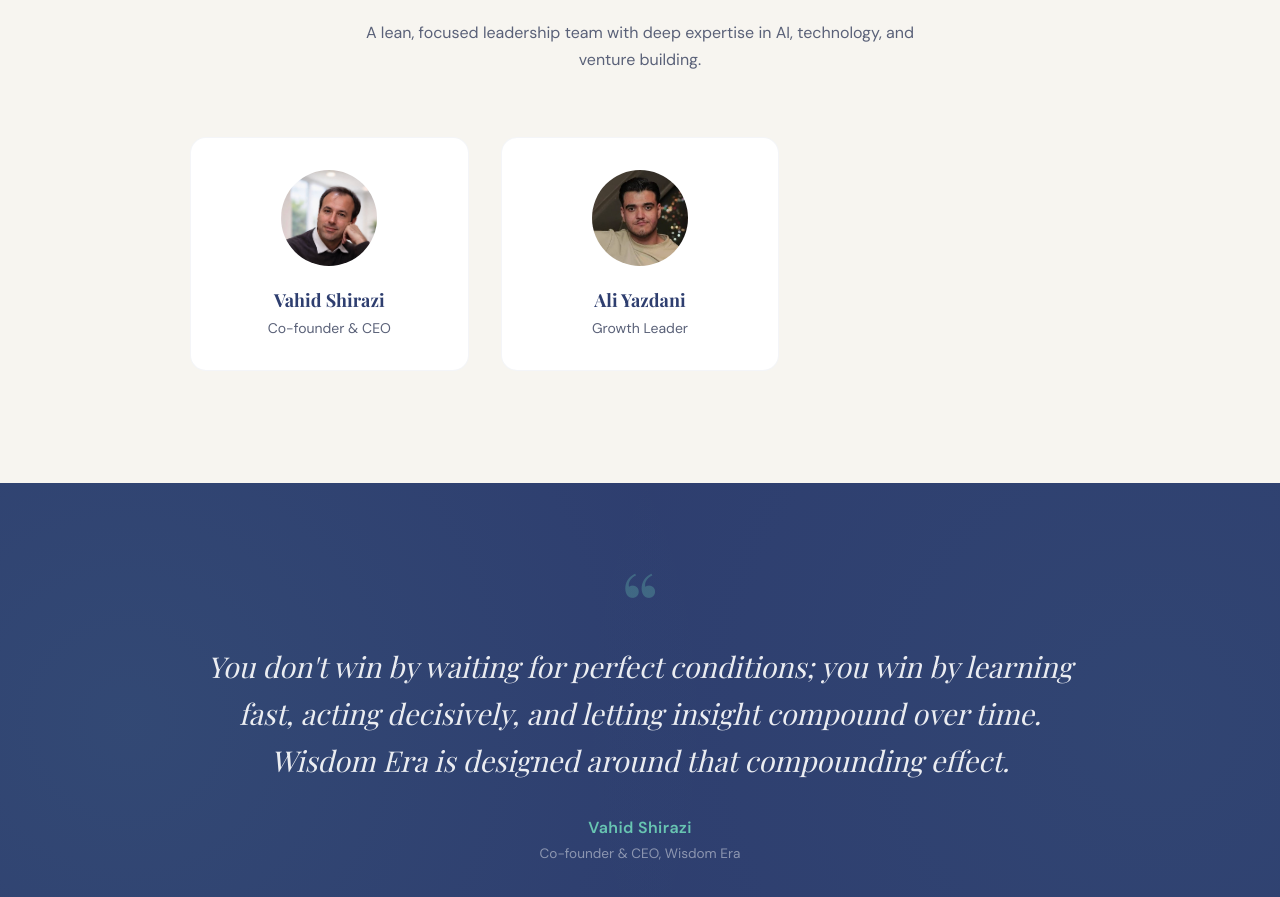
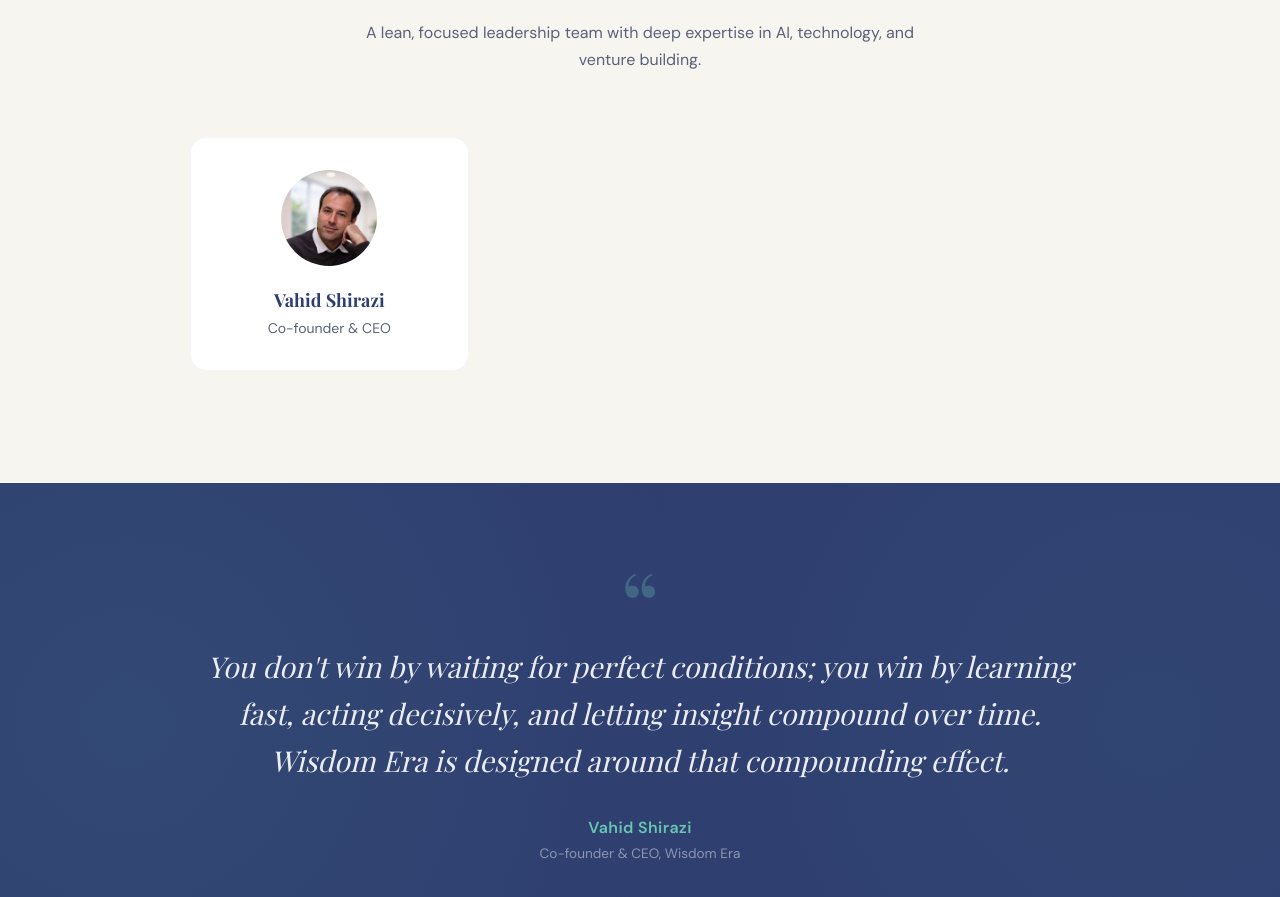
Before and after one commit to sobhaniyasamin/Wisdom-Era, a Next.js app: page / in a window 1280 px wide. Shown: the part 4740-5637 px from the top of the page. Built offline with nearby package versions, Linux system fonts and the light colour scheme; a web font is replaced by a local one.

Commit message:
:sparkles: Fix

```diff
--- a/src/data/team.ts
+++ b/src/data/team.ts
@@ -14,11 +14,4 @@
     initials: "VS",
     gradient: "from-navy to-navy-light",
   },
-  {
-    name: "Ali Yazdani",
-    role: "Growth Leader",
-    photo: "/ali.JPG",
-    initials: "AY",
-    gradient: "from-teal-dark to-teal",
-  },
 ];
```
